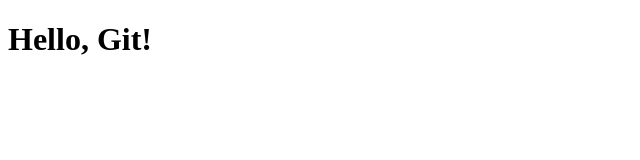
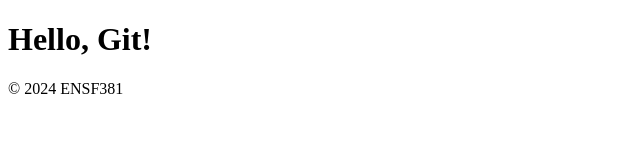
Before and after one commit to MazinTaher/ENSF381_Lab10, a plain HTML site: page index.html in a window 1280 px wide. Shown: the whole page, without its empty margins (0-640 px from the left). Drawn offline with Linux system fonts and the light colour scheme.

Commit message:
Add footer

```diff
--- a/index.html
+++ b/index.html
@@ -3,7 +3,8 @@
     <head>
         <link rel="stylesheet" href="style.css">
       </head>
-    <bod>
+    <body>
         <h1>Hello, Git!</h1>
-    </bod>
+    </body>
+    <footer> © 2024 ENSF381</footer>
 </html>
```
